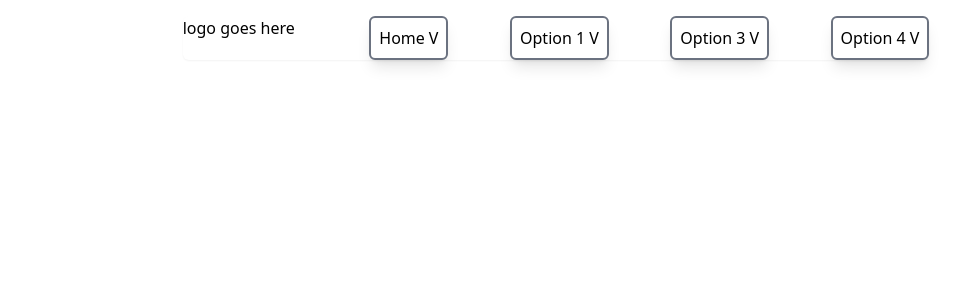
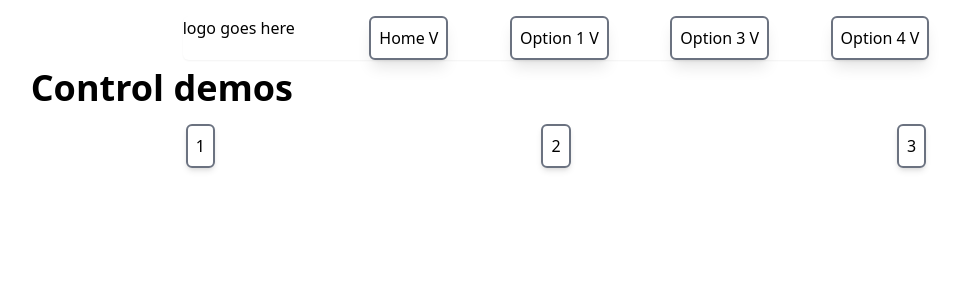
Before and after one commit to otottkovi2/real_estate_frontend, a Vue app: page / in a window 1280 px wide. Shown: the top 300 px of the page, without its empty margins (84-1045 px from the left). Built offline with nearby package versions, Linux system fonts and the light colour scheme.

Commit message:
home page layout and card dun

```diff
--- a/src/App.vue
+++ b/src/App.vue
@@ -7,7 +7,7 @@ import {RouterView} from "vue-router";
 <template>
   <div class="main-wrapper flex items-center flex-col">
     <nav-bar></nav-bar>
-    <main class="grid">
+    <main class="min-h-screen w-10/12">
       <router-view></router-view>
     </main>
   </div>
--- /dev/null
+++ b/src/components/Layout/Card.vue
@@ -0,0 +1,5 @@
+<template>
+  <div class="p-2 my-2 mx-auto rounded-md shadow-md border-2 border-gray-500">
+    <slot></slot>
+  </div>
+</template>
--- /dev/null
+++ b/src/components/Pre-styled/TitleText.vue
@@ -0,0 +1,3 @@
+<template>
+  <h1 class="col-span-3 font-bold text-4xl w-max text-center m-2"><slot></slot></h1>
+</template>
--- a/src/views/HomeView.vue
+++ b/src/views/HomeView.vue
@@ -1,9 +1,15 @@
 <script setup>
-
+import TitleText from "@/components/Pre-styled/TitleText.vue";
+import Card from "../components/Layout/Card.vue"
 </script>
 
 <template>
-
+  <TitleText>Control demos</TitleText>
+  <div class="grid grid-cols-3">
+    <Card>1</Card>
+    <Card>2</Card>
+    <Card>3</Card>
+  </div>
 </template>
 
 <style scoped>
```
